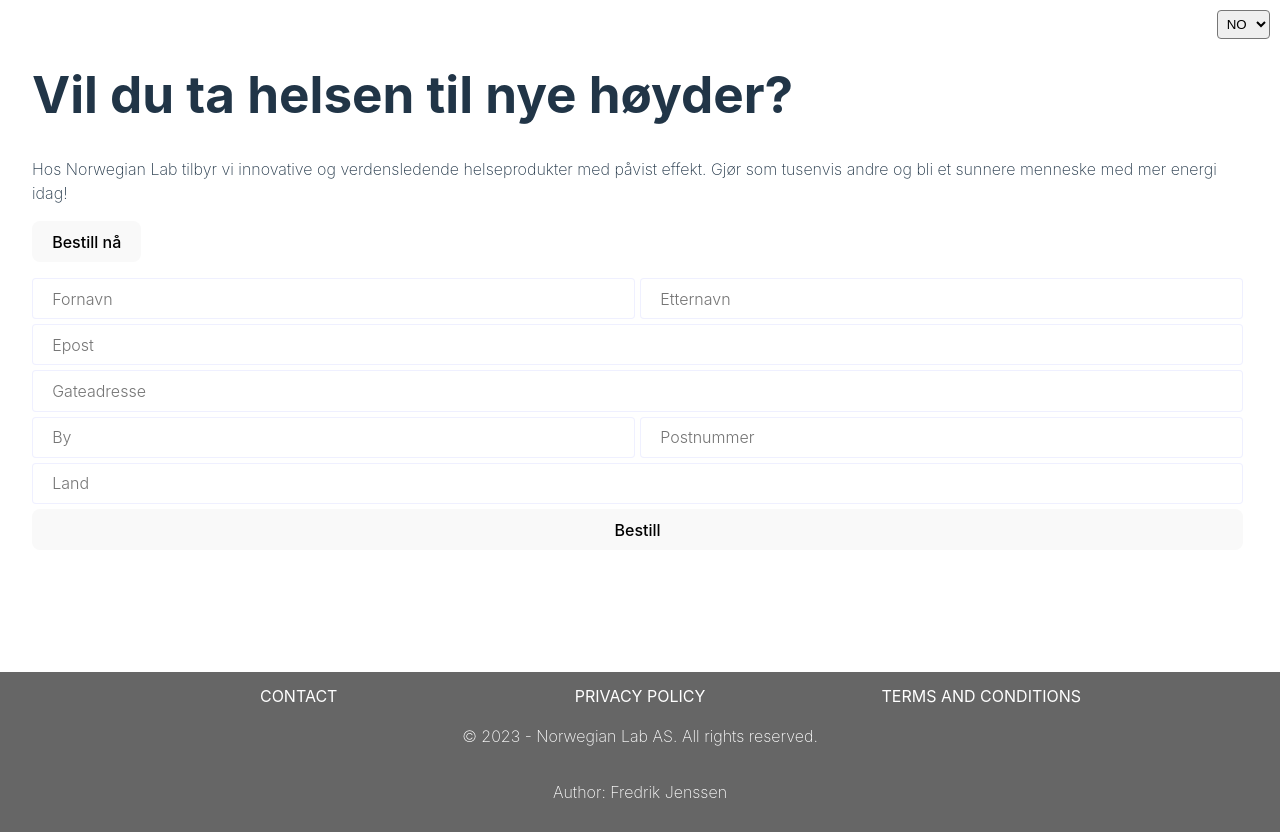
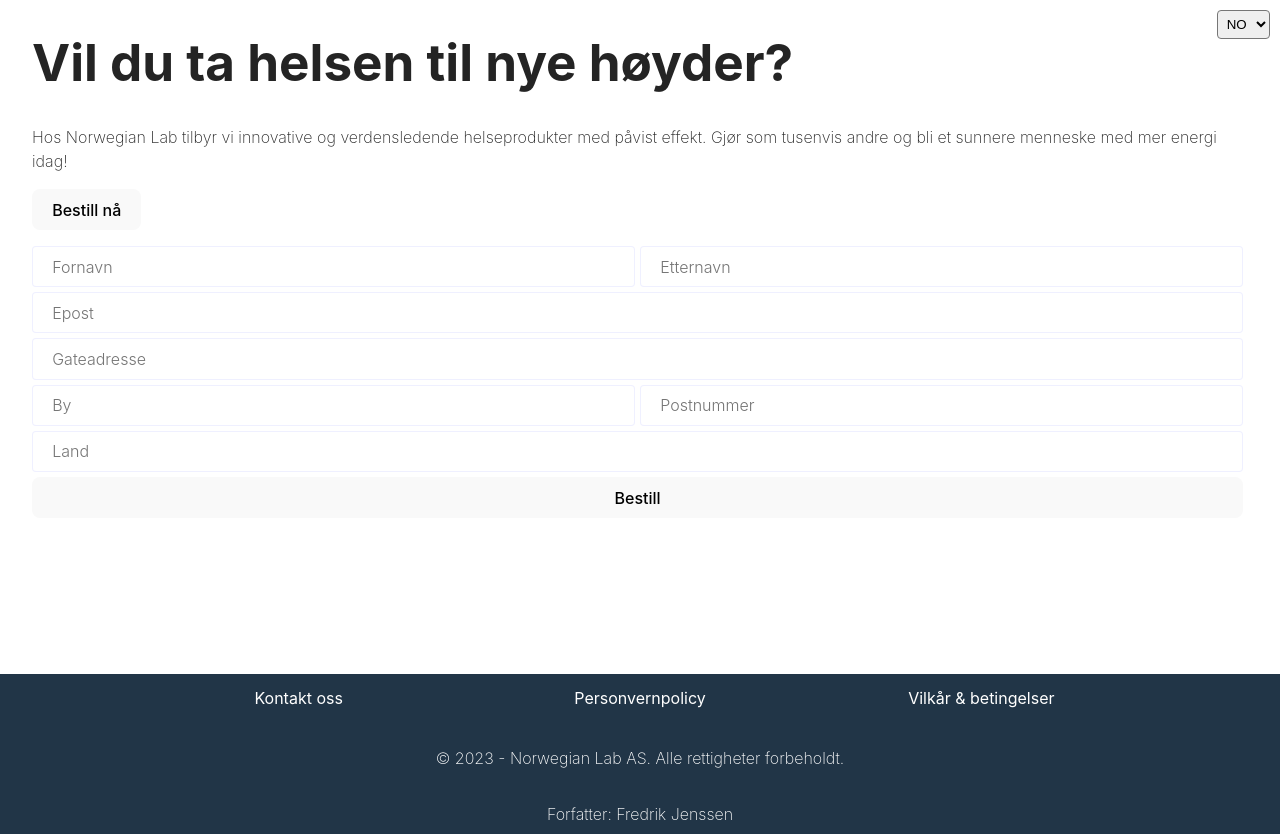
Before and after one commit to Fordiboii/norwegian-lab-landing-page, a React (Vite) app: page / in a window 1280 px wide. Built offline with nearby package versions, Linux system fonts and the light colour scheme.

Commit message:
Fix styling issues

```diff
--- a/src/App.css
+++ b/src/App.css
@@ -1,4 +1,11 @@
 .mainContainer {
   min-height: 80vh;
-  padding: 2em 2em 0 2em;
+  padding-left: 2em;
+  padding-right: 2em;
 }
+
+@media (width <= 420px) {
+  .mainContainer {
+    margin-bottom: 40px;
+  }
+}
--- a/src/components/footer/footer.css
+++ b/src/components/footer/footer.css
@@ -7,7 +7,7 @@
   bottom: 0;
   width: 100%;
   height: 20vh;
-  background-color: rgba(0,0,0,0.6) ;
+  background-color:#213547;
   color: white;
   text-align: center;
 }
@@ -16,6 +16,9 @@
   width: 80%;
   display: flex;
   justify-content: space-around;
+  align-items: center;
+  margin-top: 20px;
+  margin-bottom: 20px;
 }
 
 a {
@@ -29,3 +32,14 @@
 p {
   font-weight: 200;
 }
+
+@media (width <= 420px)  {
+  .links {
+    justify-content: center;
+    flex-direction: column;
+  }
+
+  a {
+    margin-top: 10px;
+  }
+}
--- a/src/components/footer/footer.tsx
+++ b/src/components/footer/footer.tsx
@@ -1,16 +1,20 @@
 import React, { FC } from "react";
 import './footer.css';
+import { useTranslation } from "react-i18next";
 
-const Footer: FC = () => (
-  <div className="footer">
-    <div className="links">
-      <a href="https://norwegianlab.com/contact">CONTACT</a>
-      <a href="https://norwegianlab.com/privacy-policy">PRIVACY POLICY</a>
-      <a href="https://norwegianlab.com/terms-and-conditions">TERMS AND CONDITIONS</a>
+const Footer: FC = () => {
+  const { t } = useTranslation();
+  return (
+    <div className="footer">
+      <div className="links">
+        <a href="https://norwegianlab.com/contact">{t("footer_contact")}</a>
+        <a href="https://norwegianlab.com/privacy-policy">{t("footer_privact_policy")}</a>
+        <a href="https://norwegianlab.com/terms-and-conditions">{t("footer_terms_and_conditions")}</a>
+      </div>
+      <p>{`© 2023 - Norwegian Lab AS. ${t("footer_all_rights_reserved")}.`}</p>
+      <p>{`${t("footer_author")}: Fredrik Jenssen`}</p>
     </div>
-    <p>© 2023 - Norwegian Lab AS. All rights reserved.</p>
-    <p>Author: Fredrik Jenssen</p>
-  </div>
-);
+  );
+}
 
 export default Footer;
--- a/src/components/order-form/order-form.css
+++ b/src/components/order-form/order-form.css
@@ -15,7 +15,7 @@
   display: flex;
 }
 
-@media (width <= 400px)  {
+@media (width <= 420px)  {
   .twoColumnsContainer {
     display: flex;
     flex-direction: column;
--- a/src/index.css
+++ b/src/index.css
@@ -8,9 +8,8 @@
   line-height: 1.5;
   font-weight: 400;
 
-  color-scheme: light dark;
-  color: rgba(255, 255, 255, 0.87);
-  background-color: #242424;
+  color: #242424;
+  background-color: #213547;
 
   font-synthesis: none;
   text-rendering: optimizeLegibility;
@@ -20,6 +19,7 @@
 }
 
 body {
+  background-color: white;
   display: flex;
   flex-direction: column;
   margin: 0;
@@ -40,7 +40,7 @@
   font-size: 1em;
   font-weight: 500;
   font-family: inherit;
-  background-color: #1a1a1a;
+  background-color: #f9f9f9;
   cursor: pointer;
   transition: border-color 0.25s;
 }
@@ -54,14 +54,3 @@
 button:focus-visible {
   outline: 4px auto -webkit-focus-ring-color;
 }
-
-@media (prefers-color-scheme: light) {
-  :root {
-    color: #213547;
-    background-color: #ffffff;
-  }
-  input[type="submit"],
-  button {
-    background-color: #f9f9f9;
-  }
-}
--- a/src/internationalization/translations/english/translation.json
+++ b/src/internationalization/translations/english/translation.json
@@ -2,6 +2,7 @@
   "above_the_fold_header": "Ready to take your health to new heights?",
   "above_the_fold_description": "At Norwegian Lab, we offer innovative and world-leading health products with proven effectiveness. Join thousands of others and become a healthier person with more energy today!",
   "above_the_fold_order_now": "Order now",
+
   "form_first_name": "First name",
   "form_surname": "Surname",
   "form_email": "Email",
@@ -11,5 +12,11 @@
   "form_country": "Country",
   "form_order": "Order",
   "form_submit_success_message": "Thank you for your order!",
-  "form_must_be_alphanumeric": "Must be alphanumeric."
+  "form_must_be_alphanumeric": "Must be alphanumeric.",
+
+  "footer_all_rights_reserved": "All rights reserved",
+  "footer_contact": "Contact us",
+  "footer_privact_policy": "Privacy policy",
+  "footer_terms_and_conditions": "Terms & conditions",
+  "footer_author": "Author"
 }
--- a/src/internationalization/translations/norwegian/translation.json
+++ b/src/internationalization/translations/norwegian/translation.json
@@ -15,5 +15,11 @@
   "form_missing_value": "Vennligst fyll ut feltet.",
   "form_bad_input": "Feil format",
   "form_must_be_alphanumeric": "Må være alfanumerisk.",
-  "form_wrong_email_format": "Vennligst skriv en epostadresse på formatet <din-epost>@<ditt-domene>."
+  "form_wrong_email_format": "Vennligst skriv en epostadresse på formatet <din-epost>@<ditt-domene>.",
+
+  "footer_all_rights_reserved": "Alle rettigheter forbeholdt",
+  "footer_contact": "Kontakt oss",
+  "footer_privact_policy": "Personvernpolicy",
+  "footer_terms_and_conditions": "Vilkår & betingelser",
+  "footer_author": "Forfatter"
 }
```
